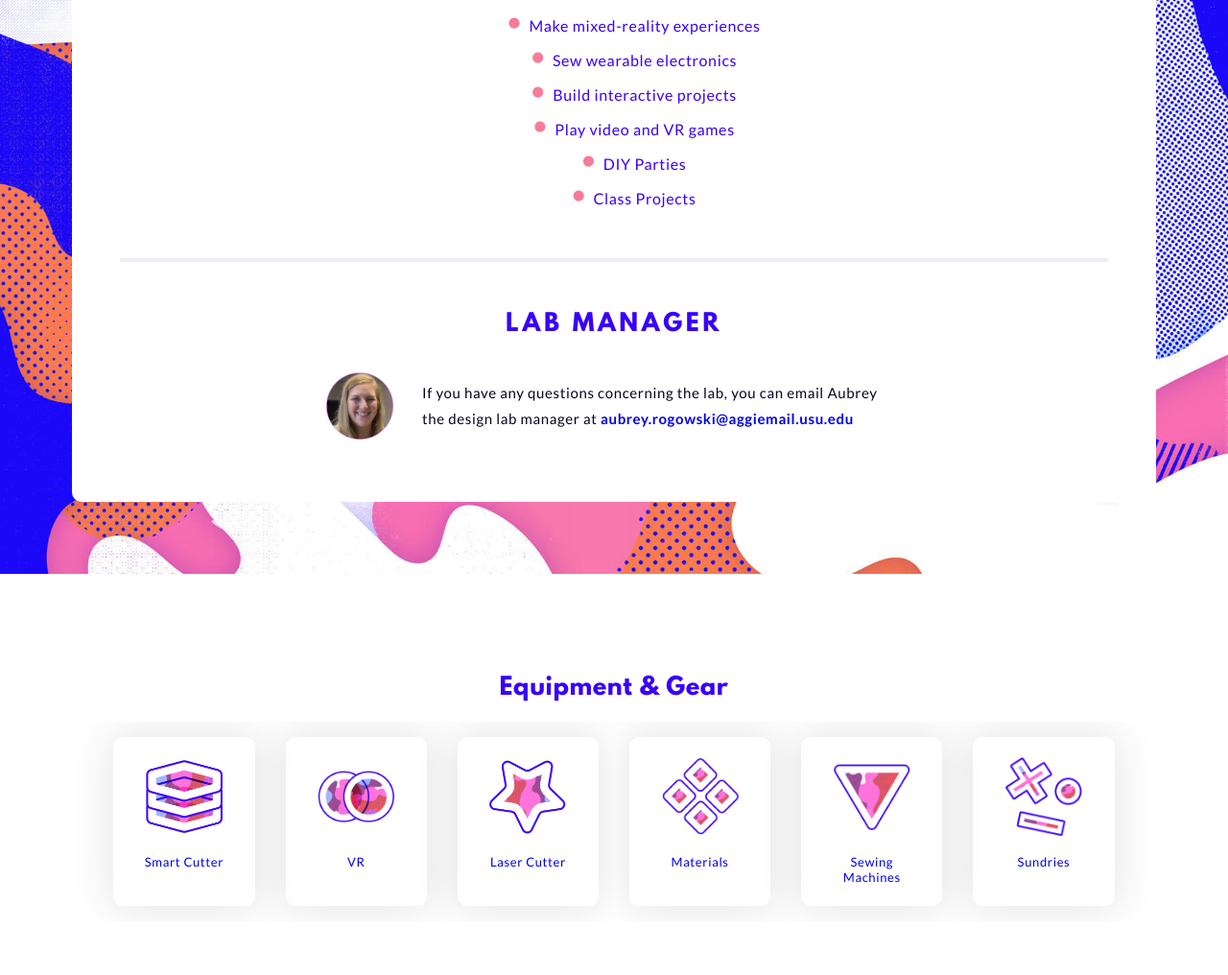
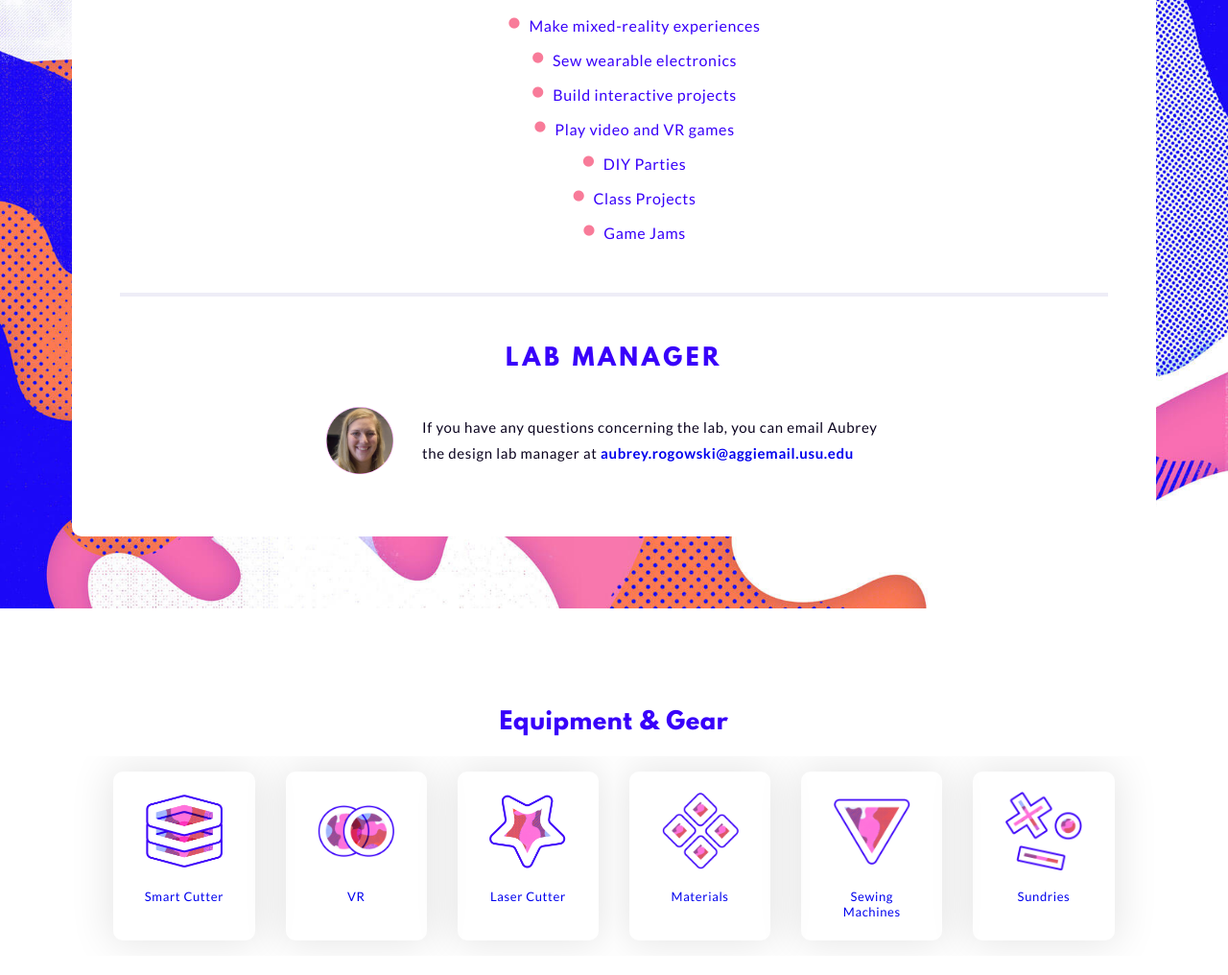
Before and after one commit to ARISGames/itls-design-lab, a website: page app/index.html in a window 1280 px wide. Shown: the part 1651-2667 px from the top of the page at 96% size. Drawn offline with nearby package versions, Linux system fonts and the light colour scheme; files that its build step writes are made by us from their sources.

Commit message:
text changes to what happens in the lab

```diff
--- a/app/index.html
+++ b/app/index.html
@@ -145,6 +145,7 @@ function hideMobileMenu() {
         <li>Play video and VR games</li>
         <li>DIY Parties</li>
         <li>Class Projects</li>
+        <li>Game Jams</li>
       </ul>
     </div>
     <hr>
```
